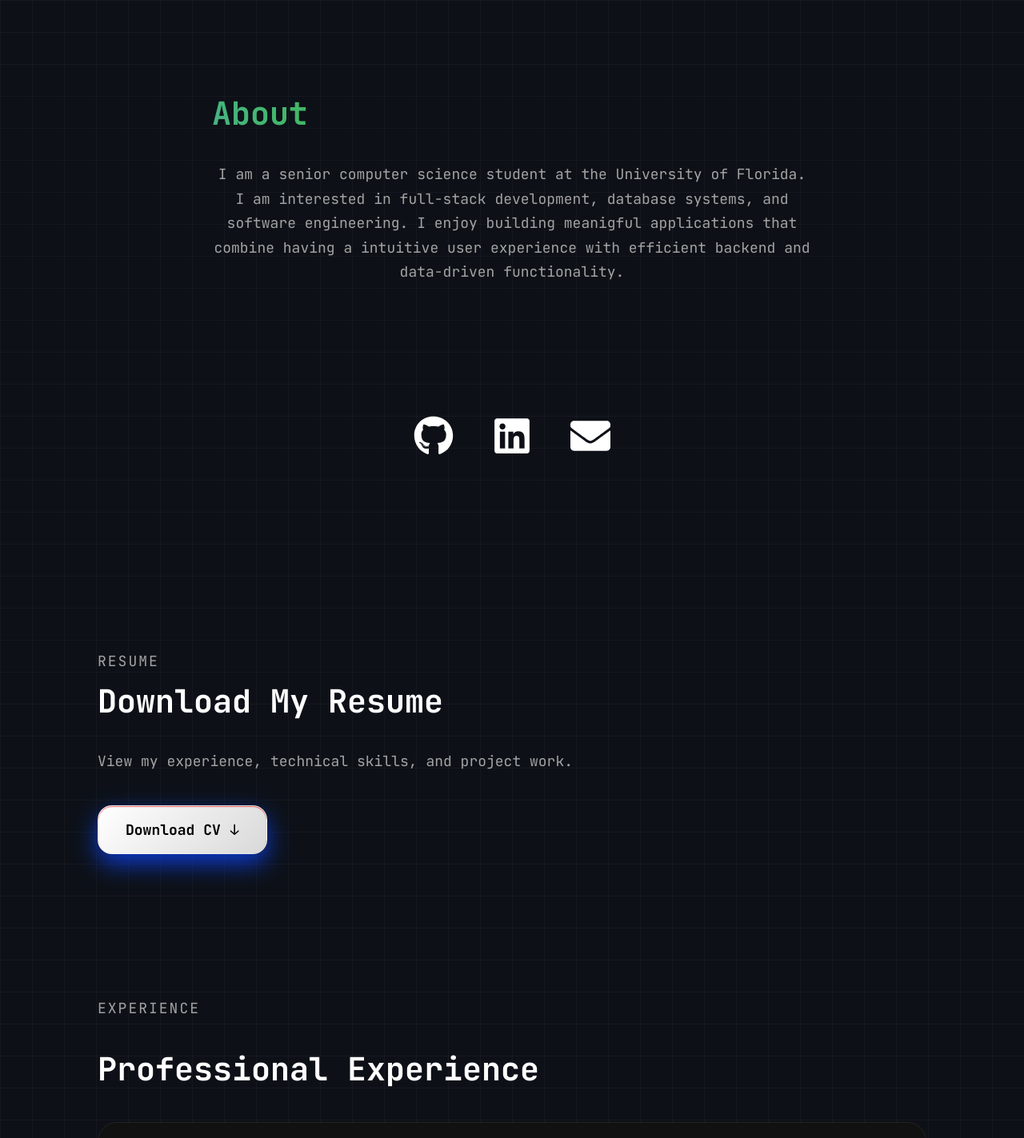
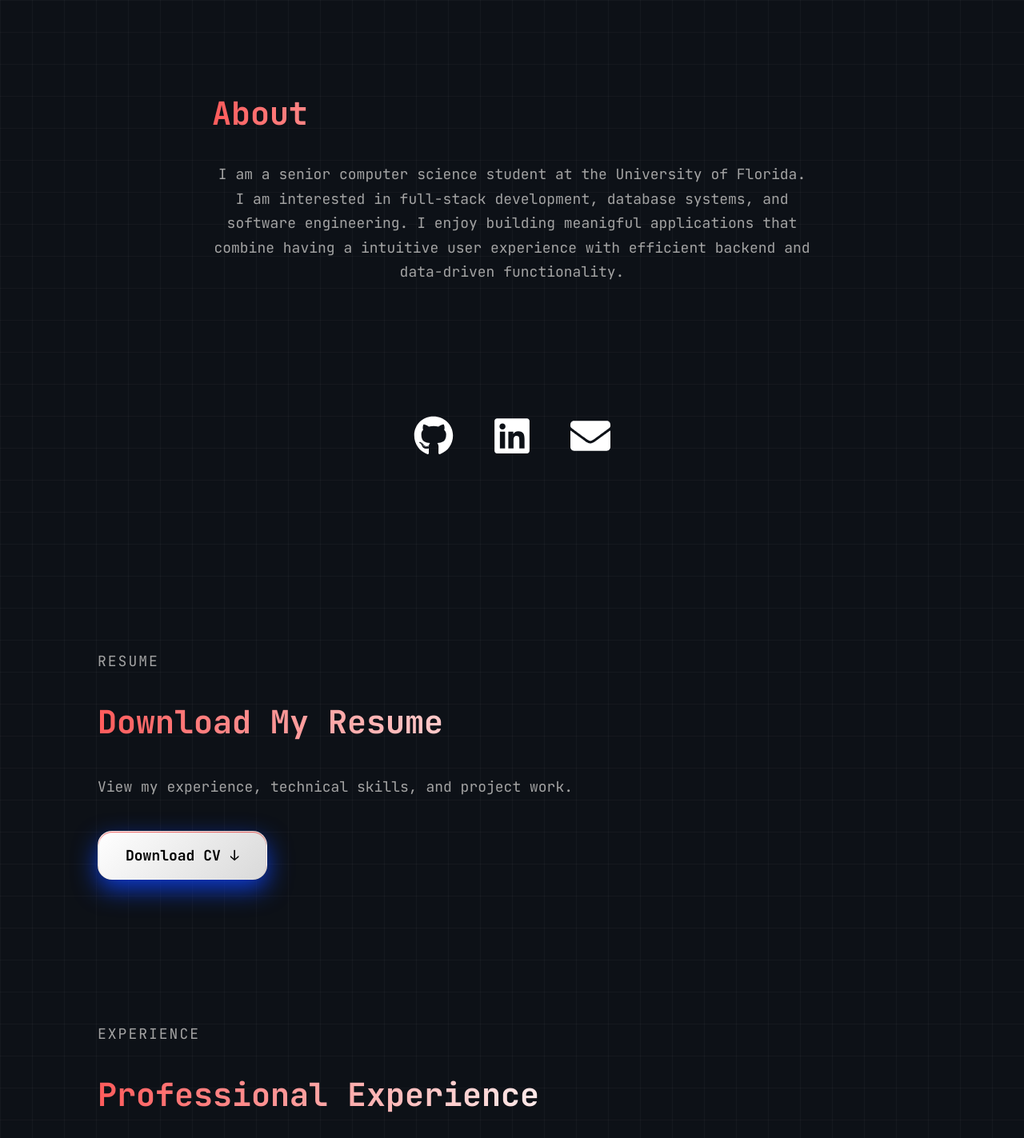
Before and after one commit to guzmanJoseph/Joseph_Guzman_Portfolio, a React (Vite) app in the folder portfolio/: page / in a window 1280 px wide. Shown: the part 1080-2503 px from the top of the page at 80% size. Built offline with nearby package versions, Linux system fonts and the light colour scheme.

Commit message:
Changed the color of the subtitles from dynamic colors to dynamic colors that change

```diff
--- a/portfolio/src/App.jsx
+++ b/portfolio/src/App.jsx
@@ -52,7 +52,7 @@ function Home() {
           />
 
           <section id="about" className="section">
-            <h2>About</h2>
+            <h2 className='cyber-header'>About</h2>
             <p className="about">
               I am a senior computer science student at the University of Florida. I am
               interested in full-stack development, database systems, and software engineering.
@@ -94,7 +94,7 @@ function Home() {
             Resume
           </p>
 
-          <h2 className="resume-title">
+          <h2 className="cyber-header">
             Download My Resume
           </h2>
 
@@ -116,7 +116,7 @@ function Home() {
             Experience
           </p>
 
-          <h2 className="section-title">
+          <h2 className="cyber-header">
             Professional Experience
           </h2>
 
@@ -240,7 +240,7 @@ function Home() {
             Projects
           </p>
 
-          <h2>Check out my projects!</h2>
+          <h2 className="cyber-header">Check out my projects!</h2>
 
           <div className="project-grid">
             <Link to="/projects/gatorkeys" className="project-card">
@@ -280,7 +280,7 @@ function Home() {
             Skills
           </p>
 
-          <h2 className="section-title">
+          <h2 className="cyber-header">
             Technical Skills
           </h2>
 
--- a/portfolio/src/index.css
+++ b/portfolio/src/index.css
@@ -113,12 +113,12 @@ a {
 
 }
 
-.hero h2 {
+.name h2 {
   background: linear-gradient(
     90deg,
+    #ffffff,
     #58a6ff,
-    #3fb950,
-    #58a6ff
+    #ff003c
   );
 
   background-size: 200%;
@@ -676,6 +676,33 @@ a {
   font-size: 14px;
 }
 
+.cyber-header {
+  background: linear-gradient(
+    90deg,
+    #ff003c,
+    #ff4d4d,
+    #ffffff,
+    #ff003c
+  );
+
+  background-size: 200%;
+
+  -webkit-background-clip: text;
+  -webkit-text-fill-color: transparent;
+
+  animation: cyberFlow 5s linear infinite;
+}
+
+@keyframes cyberFlow {
+  from {
+    background-position: 0%;
+  }
+
+  to {
+    background-position: 200%;
+  }
+}
+
 .footer {
   max-width: 1100px;
   margin: 80px auto 0;
```
